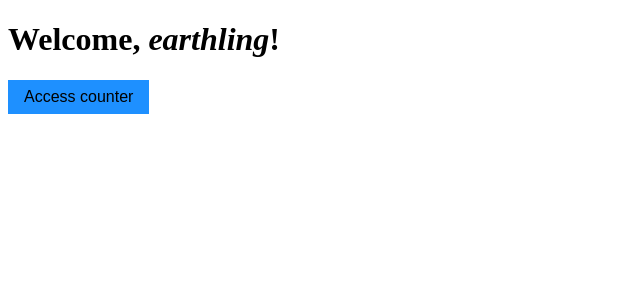
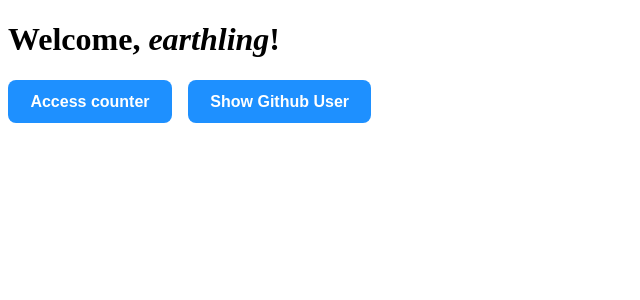
Before and after one commit to amaliacicala/esercizi-react, a React (Create React App) app: page / in a window 1280 px wide. Shown: the top 300 px of the page, without its empty margins (0-640 px from the left). Built offline with nearby package versions, Linux system fonts and the light colour scheme.

Commit message:
feat: add ex. React Router 03

```diff
--- a/src/App.js
+++ b/src/App.js
@@ -2,12 +2,14 @@ import React from "react";
 import { Welcome } from "./Welcome";
 import { Counter } from "./Counter";
 import { Route, Routes } from "react-router-dom";
+import { ShowGithubUser } from "./ShowGithubUser";
 
 export function App() {
     return (
         <Routes>
             <Route path="/" element={<Welcome name={<em>earthling</em>} />} />
             <Route path="/counter" element={<Counter />} />
+            <Route path="users:username" element={<ShowGithubUser />} />
         </Routes>
     )
 }
--- /dev/null
+++ b/src/GithubUser.js
@@ -0,0 +1,25 @@
+import { useState, useEffect } from 'react'
+
+export function GithubUser({ username = 'amaliacicala' }) {
+    const [data, setData] = useState()
+
+    useEffect(() => {
+
+        const fetchData = async () => {
+            const data = await fetch(`https://api.github.com/users/${username}`)
+            const json = await data.json()
+            setData(json)
+        }
+
+        fetchData().catch(console.error)
+    }, [])
+
+    return (
+        data &&
+        <div style={{border: 'solid 1px black', padding: '1rem', marginTop: '1rem'}}>
+            <h3>Github username: {data.login}</h3>
+            <h3>Public repositories: {data.public_repos}</h3>
+            <h3>Followers: {data.followers}</h3>
+        </div>
+    )
+}
--- /dev/null
+++ b/src/ShowGithubUser.js
@@ -0,0 +1,10 @@
+import { useParams } from "react-router-dom";
+import { GithubUser } from "./GithubUser";
+
+export function ShowGithubUser() {
+    const { username } = useParams()
+
+    return (
+        <GithubUser />
+    )
+}
--- a/src/Welcome.js
+++ b/src/Welcome.js
@@ -8,14 +8,16 @@ export function Welcome({ name }) {
         navigate('/counter')
     }
 
+    function handleGithubBtnClick() {
+        navigate('/users:username')
+    }
+
     return (
         <div>
             <h1>Welcome, {name}!</h1>
             {/* <Link to="/counter">Access counter</Link> */}
-            <button
-                style={{backgroundColor:'dodgerblue', padding:'0.5rem 1rem', border:'none', fontSize:'1rem', cursor:'pointer'}}
-                onClick={handleCounterBtnClick}
-            >Access counter</button>
+            <button className="nav-btn" onClick={handleCounterBtnClick}>Access counter</button>
+            <button className="nav-btn" onClick={handleGithubBtnClick}>Show Github User</button>
         </div>
     )
 }
--- a/src/index.js
+++ b/src/index.js
@@ -1,5 +1,6 @@
 import { createRoot } from 'react-dom/client';
 import { Root } from './Root';
+import './style/index.css'
 
 const container = document.getElementById('root');
 const root = createRoot(container);
--- /dev/null
+++ b/src/style/index.css
@@ -0,0 +1,11 @@
+.nav-btn {
+    background-color: dodgerblue;
+    padding: 0.8rem 1.4rem;
+    margin-right: 1rem;
+    border: none;
+    border-radius: 0.5rem;
+    font-size: 1rem;
+    font-weight: 600;
+    color: white;
+    cursor: pointer;
+}
```
